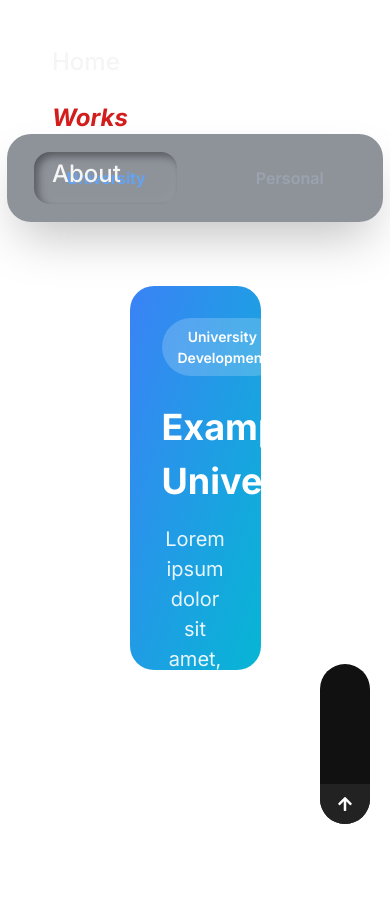
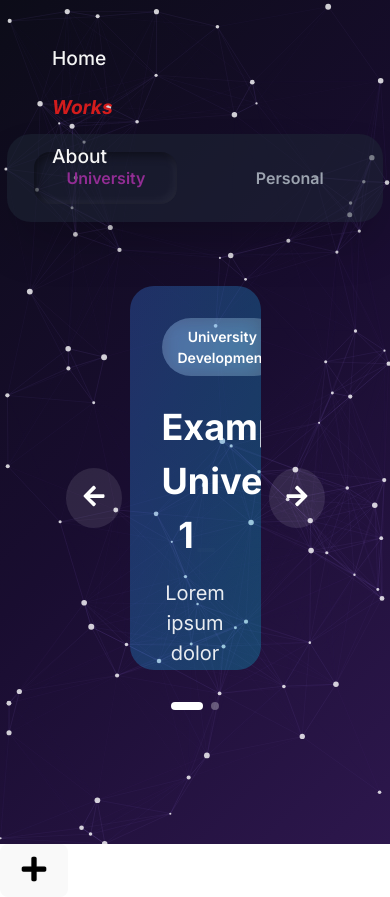
Before and after one commit to JCGabr/Portafolio, a React (Vite) app: page /works in a window 390 px wide. Before the commit the page ends 844 px from the top, so only its background shows below. Built offline with nearby package versions, Linux system fonts and the light colour scheme.

Commit message:
refactor(Social Menu): change style

```diff
--- /dev/null
+++ b/src/components/ParticleBackground.tsx
@@ -0,0 +1,177 @@
+import { motion } from 'motion/react';
+import { useEffect, useRef } from 'react';
+import '../components_styles/ParticleBackground.css'
+
+const PARTICLE_COUNT = 100; // Cantidad de particulas
+const CONNECTION_DISTANCE = 150; // Distancia de conexion
+
+interface MousePosition {
+  x: number | null;
+  y: number | null;
+  radius: number;
+}
+
+class Particle {
+  private canvas: HTMLCanvasElement;
+  private ctx: CanvasRenderingContext2D;
+
+  x: number;
+  y: number;
+  vx: number;
+  vy: number;
+  radius: number;
+  opacity: number;
+  targetOpacity: number;
+  delay: number;
+
+  constructor(
+    canvas: HTMLCanvasElement,ctx: CanvasRenderingContext2D,index: number) {
+    this.canvas = canvas;
+    this.ctx = ctx;
+
+    this.x = Math.random() * canvas.width;
+    this.y = Math.random() * canvas.height;
+    this.vx = (Math.random() - 0.5) * 0.5; // velocidad de los puntos
+    this.vy = (Math.random() - 0.5) * 0.5; // velocidad de los puntos
+    this.radius = Math.random() * 2 + 1; // radio de puntos
+    this.opacity = 0;
+    this.targetOpacity = 0.8;
+    this.delay = index * 25;
+  }
+
+  update() {
+    if (this.delay > 0) {
+      this.delay -= 16;
+    } else {
+      this.opacity = Math.min(this.opacity + 0.05, this.targetOpacity);
+    }
+
+    this.x += this.vx;
+    this.y += this.vy;
+
+    if (this.x <= 0 || this.x >= this.canvas.width) this.vx *= -1;
+    if (this.y <= 0 || this.y >= this.canvas.height) this.vy *= -1;
+  }
+
+  draw() {
+    if (this.opacity <= 0) return;
+
+    this.ctx.beginPath();
+    this.ctx.arc(this.x, this.y, this.radius, 0, Math.PI * 2);
+    this.ctx.fillStyle = `rgba(255,255,255,${this.opacity})`;
+    this.ctx.fill();
+  }
+}
+
+
+export default function AnimatedBackground() {
+  const canvasRef = useRef<HTMLCanvasElement | null>(null);
+  const particlesRef = useRef<Particle[]>([]);
+  const mouseRef = useRef<MousePosition>({ x: null, y: null, radius: 150 }); // rango de interaccion
+  const animationRef = useRef<number | null>(null);
+
+  useEffect(() => {
+    const canvas = canvasRef.current;
+    if (!canvas) return;
+
+    const ctx = canvas.getContext('2d');
+    if (!ctx) return;
+
+    const resizeCanvas = () => {
+      canvas.width = window.innerWidth;
+      canvas.height = window.innerHeight;
+    };
+
+    resizeCanvas();
+
+    const initParticles = () => {
+      particlesRef.current = Array.from(
+        { length: PARTICLE_COUNT },
+        (_, i) => new Particle(canvas, ctx, i)
+      );
+    };
+
+    const connectParticles = () => {
+      const { x: mx, y: my, radius } = mouseRef.current;
+
+      for (let i = 0; i < particlesRef.current.length; i++) {
+        const p1 = particlesRef.current[i];
+        if (p1.opacity <= 0) continue;
+
+        if (mx !== null && my !== null) {
+          const dx = p1.x - mx;
+          const dy = p1.y - my;
+          const dist = Math.hypot(dx, dy);
+
+          if (dist < radius) {
+            ctx.beginPath();
+            ctx.strokeStyle = `rgba(147,200,255,${(1 - dist / radius) * 0.6})`;
+            ctx.moveTo(p1.x, p1.y);
+            ctx.lineTo(mx, my);
+            ctx.stroke();
+          }
+        }
+
+        for (let j = i + 1; j < particlesRef.current.length; j++) {
+          const p2 = particlesRef.current[j];
+          const dx = p1.x - p2.x;
+          const dy = p1.y - p2.y;
+          const dist = Math.hypot(dx, dy);
+
+          if (dist < CONNECTION_DISTANCE) {
+            ctx.beginPath();
+            ctx.strokeStyle = `rgba(147,112,219,${(1 - dist / CONNECTION_DISTANCE) * 0.3})`;
+            ctx.lineWidth = 0.5; // Lineas al mouse y particulas
+            ctx.moveTo(p1.x, p1.y);
+            ctx.lineTo(p2.x, p2.y);
+            ctx.stroke();
+          }
+        }
+      }
+    };
+
+    const animate = () => {
+      ctx.clearRect(0, 0, canvas.width, canvas.height);
+      connectParticles();
+      particlesRef.current.forEach(p => {
+        p.update();
+        p.draw();
+      });
+      animationRef.current = requestAnimationFrame(animate);
+    };
+
+    const handleMouseMove = (e: MouseEvent) => {
+      mouseRef.current.x = e.clientX;
+      mouseRef.current.y = e.clientY;
+    };
+
+    const handleMouseLeave = () => {
+      mouseRef.current.x = null;
+      mouseRef.current.y = null;
+    };
+
+    window.addEventListener('resize', resizeCanvas);
+    window.addEventListener('mousemove', handleMouseMove);
+    window.addEventListener('mouseleave', handleMouseLeave);
+
+    initParticles();
+    animate();
+
+    return () => {
+      window.removeEventListener('resize', resizeCanvas);
+      window.removeEventListener('mousemove', handleMouseMove);
+      window.removeEventListener('mouseleave', handleMouseLeave);
+      if (animationRef.current) cancelAnimationFrame(animationRef.current);
+    };
+  }, []);
+
+  return (
+    <motion.canvas
+      ref={canvasRef}
+      className='animated-canvas'
+      initial= {{ opacity: 0 }}
+      animate= {{ opacity: 1 }}
+      exit= {{ opacity: 0 }}
+    />
+  );
+}
--- a/src/components/ProjectSlider.tsx
+++ b/src/components/ProjectSlider.tsx
@@ -1,5 +1,5 @@
 import { useState } from 'react';
-import { motion, AnimatePresence } from 'framer-motion';
+import { motion, AnimatePresence } from 'motion/react';
 import '../components_styles/ProjectSlider.css';
 import { Typewriter } from 'react-simple-typewriter'
 import { FaArrowLeft, FaArrowRight } from "react-icons/fa";
@@ -20,19 +20,37 @@ interface Project {
 const projects: Project[] = [
   {
     id: 1,
-    title: "Example University",
+    title: "Example University 1",
     description: "Lorem ipsum dolor sit amet, consectetur adipiscing elit. Quisque malesuada pulvinar justo. Sed sit amet vehicula sem.",
     category: "University",
-    color: "linear-gradient(to bottom right, #3b82f6, #06b6d4)",
+    color: "linear-gradient(to bottom right, rgba(59, 130, 246, 0.3), rgba(6, 182, 212, 0.3))",
     projectLink: "https://github.com/exampleUniversity",
     infoLink: "https://exampleUniversity.com/"
   },
   {
     id: 2,
-    title: "Example Personal",
+    title: "Example University 2",
+    description: "Lorem ipsum dolor sit amet, consectetur adipiscing elit. Quisque malesuada pulvinar justo. Sed sit amet vehicula sem.",
+    category: "University",
+    color: "linear-gradient(to bottom right, rgba(59, 246, 230, 0.3), rgba(6, 202, 212, 0.3))",
+    projectLink: "https://github.com/exampleUniversity",
+    infoLink: "https://exampleUniversity.com/"
+  },
+  {
+    id: 3,
+    title: "Example Personal 1",
     description: "Lorem ipsum dolor sit amet, consectetur adipiscing elit. Quisque malesuada pulvinar justo. Sed sit amet vehicula sem.",
     category: "Personal",
-    color: "linear-gradient(to bottom right, #eab308, #f97316)",
+    color: "linear-gradient(to bottom right, rgba(234, 179, 8,0.3), rgba(249, 115, 22, 0.3))",
+    projectLink: "https://github.com/examplePersonal",
+    infoLink: "https://examplePersonal.com/"
+  },
+  {
+    id: 4,
+    title: "Example Personal 2",
+    description: "Lorem ipsum dolor sit amet, consectetur adipiscing elit. Quisque malesuada pulvinar justo. Sed sit amet vehicula sem.",
+    category: "Personal",
+    color: "linear-gradient(to bottom right, rgba(234, 95, 8, 0.3), rgba(249, 115, 22, 0.3))",
     projectLink: "https://github.com/examplePersonal",
     infoLink: "https://examplePersonal.com/"
   }
--- a/src/components/SocialMenu.tsx
+++ b/src/components/SocialMenu.tsx
@@ -1,44 +1,87 @@
-import { motion } from "motion/react";
-import { FaGithub, FaLinkedin, FaArrowUp } from "react-icons/fa";
-import "../components_styles/SocialMenu.css";
+import React, { useState } from 'react';
+import { FaPlus, FaLinkedin, FaGithub} from 'react-icons/fa';
+import { motion, AnimatePresence } from 'framer-motion';
 
-function SocialMenu() {
+const SocialMenu: React.FC = () => {
+  const [isOpen, setIsOpen] = useState(false);
+
+  const icons = [
+    <FaLinkedin size={20} />,
+    <FaGithub size={20} />
+  ];
+
   return (
-    <div className="social-wrapper">
-      <motion.div
-        className="social-menu"
-        initial="closed"
-        whileHover="open"
-      >
-        <motion.div
-          className="social-links"
-          variants={{
-            closed: { y: 80, opacity: 0 },
-            open: { y: 0, opacity: 1 }
+    <>
+      <div className="fab-wrapper">
+
+        <AnimatePresence>
+          {isOpen && (
+            <motion.div
+              initial={{ opacity: 0 }}
+              animate={{ opacity: 1 }}
+              exit={{ opacity: 0 }}
+              className="icons-container"
+            >
+              {icons.map((icon, i) => (
+                <motion.button
+                  key={i}
+                  initial={{ opacity: 0, y: 20, scale: 0.8 }}
+                  animate={{
+                    opacity: 1,
+                    y: 0,
+                    scale: 1,
+                    transition: {
+                      delay: i * 0.06,
+                      type: "spring",
+                      stiffness: 300,
+                      damping: 20
+                    }
+                  }}
+                  exit={{
+                    opacity: 0,
+                    y: 20,
+                    scale: 0.8,
+                    transition: {
+                      delay: (icons.length - i) * 0.03
+                    }
+                  }}
+                  whileHover={{
+                    scale: 1.15,
+                    borderColor: '#ffffffaf',
+                    backgroundColor: 'rgba(255, 255, 255, 0.1)'
+                  }}
+                  whileTap={{ scale: 0.95 }}
+                  className="icon-button"
+                >
+                  {icon}
+                </motion.button>
+              ))}
+            </motion.div>
+          )}
+        </AnimatePresence>
+
+        <motion.button
+          onHoverStart={() => setIsOpen(true)}
+          onHoverEnd={() => setIsOpen(false)}
+          whileHover={{
+            scale: 1.05,
+            borderColor: '#ffffff9c',
+            backgroundColor: 'rgba(255, 255, 255, 0.1)'
           }}
-          transition={{ duration: 0.3 }}
+          whileTap={{ scale: 0.95 }}
+          className="main-button"
         >
-          <a href="https://github.com/JCGabr" target="_blank">
-            <FaGithub />
-          </a>
-          <a href="https://www.linkedin.com/in/jose-gabriel-cornejo-castro-38045729b/" target="_blank">
-            <FaLinkedin />
-          </a>
-        </motion.div>
+          <motion.div
+            animate={{ rotate: isOpen ? 45 : 0 }}
+            transition={{ duration: 0.3, ease: "easeInOut" }}
+          >
+            <FaPlus size={28} strokeWidth={2} />
+          </motion.div>
+        </motion.button>
 
-        <motion.div
-          className="arrow"
-          variants={{
-            closed: { rotate: 0 },
-            open: { rotate: 180 }
-          }}
-        >
-          <FaArrowUp />
-        </motion.div>
-      </motion.div>
-    </div>
+      </div>
+    </>
   );
-}
-
+};
 
 export default SocialMenu;
--- a/src/components_styles/NavBar.css
+++ b/src/components_styles/NavBar.css
@@ -9,7 +9,7 @@
   gap: 12px;
   padding: 20px;
   z-index: 100;
-  font-size: 1.5em;
+  font-size: 1.2em;
 }
 
 .navbar > div {
--- /dev/null
+++ b/src/components_styles/ParticleBackground.css
@@ -0,0 +1,9 @@
+.animated-canvas {
+  position: fixed;
+  width: 100vw;
+  height: 100vh;
+  left: 0;
+  top: 0;
+  z-index: -1;
+  background: linear-gradient(135deg,#0c0c18 0%,#190d30 50%,#2d174d 100%);
+}
--- a/src/components_styles/ProjectSlider.css
+++ b/src/components_styles/ProjectSlider.css
@@ -27,7 +27,7 @@
 }
 
 .selector-button-content.active {
-    color: #60a5fa;
+    color: #922d94;
 }
 
 .selector-button-content.inactive {
@@ -95,6 +95,7 @@
     display: flex;
     flex-direction: column;
     justify-content: space-between;
+    opacity: 1;
 }
 
 .slide-badge {
@@ -138,12 +139,12 @@
 }
 
 .slide-button.primary {
-    background-color: white;
-    color: #111827;
+    background-color: rgba(255, 255, 255, 0.3);
+    color: white;
 }
 
 .slide-button.primary:hover {
-    background-color: #f3f4f6;
+    background-color: rgba(255, 255, 255, 0.3)
 }
 
 .slide-button.secondary {
--- a/src/components_styles/SocialMenu.css
+++ b/src/components_styles/SocialMenu.css
@@ -1,53 +1,61 @@
-.social-wrapper {
+.fab-wrapper {
   position: fixed;
-  bottom: 20px;
-  right: 20px;
-  height: 160px;
-  width: 50px;
-  pointer-events: auto;
+  right: 24px;
+  bottom: 12px;
+  z-index: 1000;
+  display: flex;
+  flex-direction: column;
+  align-items: center;
+  opacity: 0.7s;
 }
 
-.social-menu {
-  height: 160px;
-  width: 50px;
-  overflow: hidden;
 
+.icons-container {
+  position: absolute;
+  bottom: 80px;
   display: flex;
-  flex-direction: column;
-  justify-content: flex-end;
-  align-items: center;
-
-  cursor: pointer;
-
-  background: #111;
-  border-radius: 30px;
+  flex-direction: column-reverse;
+  gap: 16px;
 }
 
-.social-links {
-  display: flex;
-  flex-direction: column;
-
-  gap: 14px;
-}
-
-.social-links a {
-  color: white;
-  font-size: 22px;
-  transition: transform 0.2s ease;
-}
-
-.social-links a:hover {
-  transform: scale(1.15);
-}
-
-.arrow {
-  height: 40px;
-  width: 100%;
-
+.icon-button {
+  width: 56px;
+  height: 56px;
+  border-radius: 50%;
+  border: 2px solid rgba(255, 255, 255, 0.3);
+  color: rgba(255, 255, 255, 0.7);
   display: flex;
   align-items: center;
   justify-content: center;
+  background: transparent;
+  backdrop-filter: blur(4px);
+  transition: background-color 0.3s ease;
+  cursor: pointer;
+}
 
-  background: #222;
-  color: white;
+.icon-button:hover {
+  border-color: #fff;
+  background-color: rgba(255, 255, 255, 0.1);
 }
+
+.main-button {
+  width: 54px;
+  height: 54px;
+  border-radius: 50%;
+  border: 2px solid rgba(255, 255, 255, 0.2);
+  color: rgba(255, 255, 255, 0.7);
+  display: flex;
+  align-items: center;
+  justify-content: center;
+  background: transparent;
+  backdrop-filter: blur(4px);
+  transition: background-color 0.3s ease;
+  cursor: pointer;
+  position: relative;
+  z-index: 10;
+}
+
+.main-button:hover {
+  border-color: #fff;
+  background-color: rgba(255, 255, 255, 0.1);
+}
--- a/src/pages/Home.tsx
+++ b/src/pages/Home.tsx
@@ -7,7 +7,6 @@ import { Typewriter } from 'react-simple-typewriter'
 function Home() {
   return (
     <div className="container-home">
-      <ImageBox image={backgroundImg} styleClass="backgroundSecond" />
       <ImageBox image={backgroundImg} styleClass="background" />
 
       <MotionBox variant="breathe">
--- a/src/pages/Works.tsx
+++ b/src/pages/Works.tsx
@@ -1,14 +1,18 @@
 import MotionBox from '../components/MotionBox.tsx'
+import ParticleBackground from '../components/ParticleBackground.tsx';
 import ProjectSlider from '../components/ProjectSlider.tsx';
 import '../pages_styles/Works.css'
 
 function Works(){
     return (
+        <>
+        <ParticleBackground />
         <MotionBox variant='blur'>
             <div className='container-works'>
                 <ProjectSlider/>
             </div>
         </MotionBox>
+        </>
     )
 }
 
--- a/src/pages_styles/Home.css
+++ b/src/pages_styles/Home.css
@@ -20,8 +20,6 @@
 
 .background{
   position: fixed;
-  width: 90vw !important;
-  height: 100vh;
   z-index: -1;
   background-size: cover;
   background-position: center;
@@ -29,19 +27,3 @@
   pointer-events: none;
   opacity: 0.3
 }
-
-.backgroundSecond{
-  position: fixed;
-  top: 0;
-  left: 0;
-  right: 0;
-  bottom: 0;
-  width: 100vw;
-  height: 100vh;
-  z-index: -2;
-  background-size: cover;
-  background-position: center;
-  background-repeat: no-repeat;
-  pointer-events: none;
-  opacity: 0.3;
-}
```
